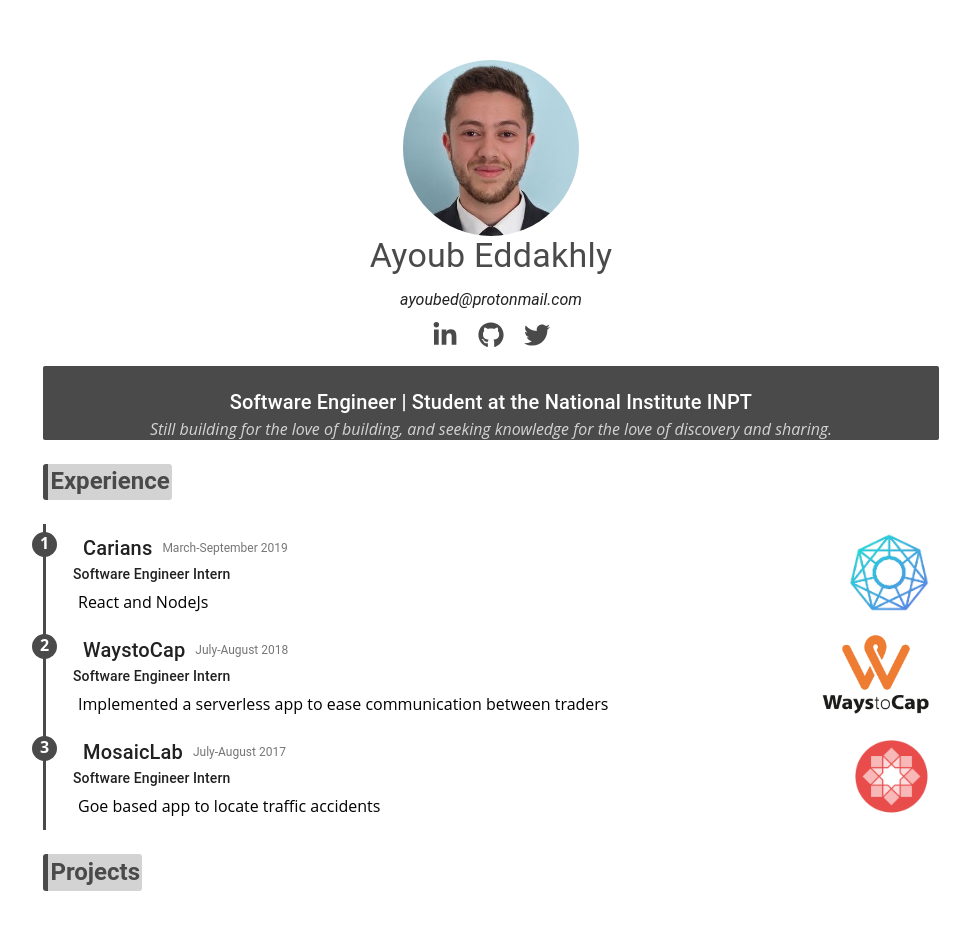
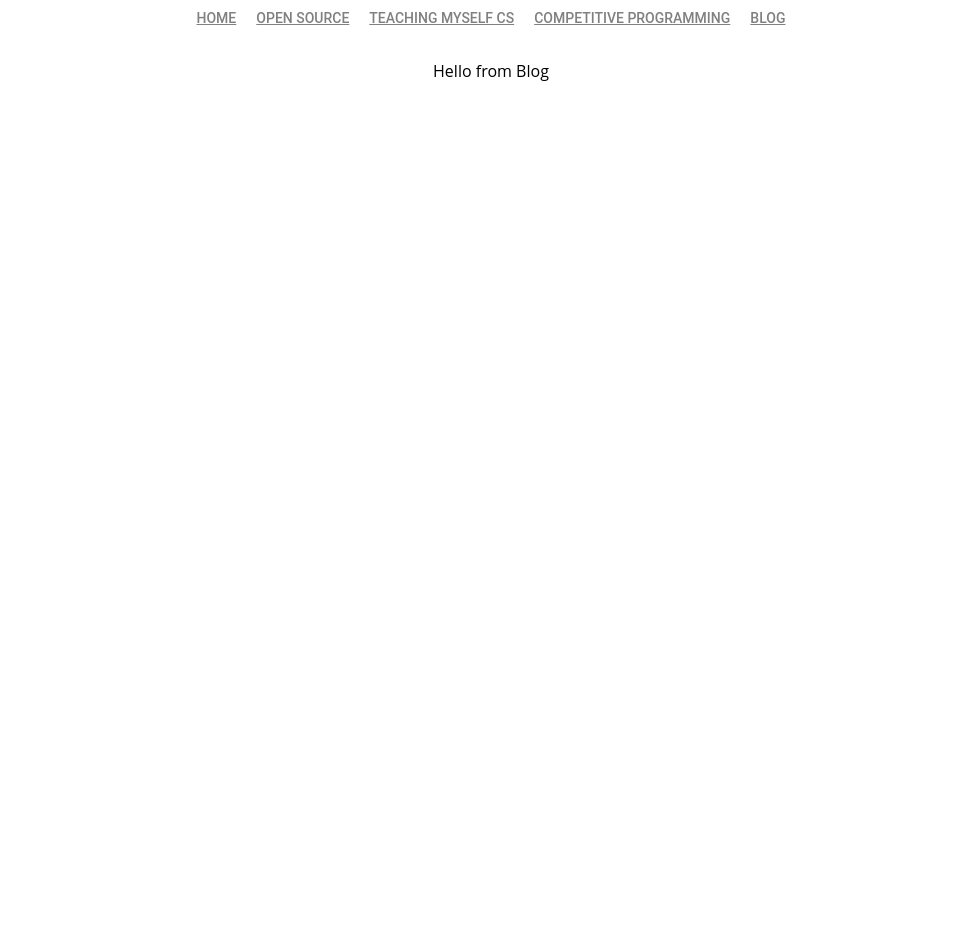
Before and after one commit to AyoubEd-zz/react-markdown-blogging-platform, a React (Create React App) app: page /blog/1 in a window 1280 px wide. Shown: the top 930 px of the page, without its empty margins (149-1119 px from the left). After the commit the page ends 800 px from the top, so only its background shows below. Built offline with nearby package versions, Linux system fonts and the light colour scheme; grey boxes are pictures that could not be loaded.

Commit message:
navbar router

```diff
--- a/package.json
+++ b/package.json
@@ -10,6 +10,7 @@
     "react": "^16.8.3",
     "react-dom": "^16.8.3",
     "react-icons": "^3.4.0",
+    "react-router-dom": "^4.3.1",
     "react-scripts": "2.1.5"
   },
   "scripts": {
--- a/src/App.css
+++ b/src/components/App.css
@@ -1,6 +1,5 @@
 .App {
   text-align: center;
-  padding-top: 60px;
   padding-left: 15vw;
   padding-right: 15vw;
 }
--- a/src/App.js
+++ b/src/components/App.js
@@ -1,13 +1,13 @@
 import React, { Component } from "react";
 //Material UI Imports
-import Typography from "@material-ui/core/Typography";
+import { Typography } from "@material-ui/core";
 import { withStyles } from "@material-ui/core/styles";
 import { FaGithub, FaLinkedinIn, FaTwitter } from "react-icons/fa";
 // import { Github, Linkedin } from "@material-ui/icons";
 //Components
 //Files
-import profile from "./assets/profile.png";
-import { data } from "./resumeInfo";
+import profile from "../assets/profile.png";
+import { data } from "../resumeInfo";
 import "./App.css";
 
 const gray = "rgb(74, 74, 74)";
@@ -62,6 +62,7 @@ const style = {
     content: "attr(date)"
   },
   tag: {
+    position: "absolute",
     background: gray,
     height: "25px",
     width: "25px",
@@ -78,8 +79,8 @@ const style = {
     padding: "0 1em"
   },
   videoContainer: {
-    flex: 1,
-    width: "600px",
+    flexGrow: 1,
+    width: "200px",
     height: "auto",
     alignSelf: "flex-start",
     margin: "0.5em"
@@ -174,8 +175,8 @@ class App extends Component {
                     </Typography>
                   </div>
                   <img
-                    src={require(`./assets/${ele.logo}.png`)}
-                    alt="wy"
+                    src={require(`../assets/${ele.logo}.png`)}
+                    alt="logo"
                     style={{ height: "5em" }}
                   />
                 </div>
@@ -213,20 +214,11 @@ class App extends Component {
           </Typography>
           <div style={{ display: "flex", flexFlow: "row", flexWrap: "wrap" }}>
             <div style={{ flex: 1, minWidth: "300px" }}>
-              <Typography variant="body1" align="left" paragraph>
-                Hello! I'm Ayoub, a Software Engineer interested in design of
-                large systems.
-              </Typography>
-              <Typography variant="body1" align="left" paragraph>
-                I'm a senior at INPT, with a focus on new technologies and
-                fields like AI, Machine Learning, Cloud Computing, and
-                Distributed Systems.
-              </Typography>
-              <Typography variant="body1" align="left" paragraph>
-                I am part of the Competitive Programming Club, where I tutored
-                Algorithms & Data Structures. I was also a tutor at the Web
-                Development Bootcamp that took over Summer 2018.
-              </Typography>
+              {data.aboutme.map(ele => (
+                <Typography variant="body1" align="left" paragraph>
+                  {ele}
+                </Typography>
+              ))}
             </div>
             <div
               style={{
@@ -235,9 +227,9 @@ class App extends Component {
                 minWidth: "300px"
               }}
             >
-              <img src={require(`./assets/lgPie.png`)} />
+              <img src={require(`../assets/lgPie.png`)} />
               <Typography variant="caption">
-                Languages used on my Github account
+                Languages used as reported by Github account.
               </Typography>
             </div>
           </div>
--- /dev/null
+++ b/src/components/blog.js
@@ -0,0 +1,16 @@
+import React, { Component } from "react";
+//Material UI Imports
+import { withStyles } from "@material-ui/core/styles";
+//Components
+//Files
+import "./App.css";
+const style = {};
+
+class Blog extends Component {
+  render() {
+    const { classes } = this.props;
+    return <div className="App">Hello from Blog</div>;
+  }
+}
+
+export default withStyles(style)(Blog);
--- a/src/index.css
+++ b/src/index.css
@@ -9,3 +9,15 @@ body {
 code {
   font-family: "Open Sans";
 }
+
+menuitem {
+  width: "fit-content";
+  margin: "0 10px";
+  color: "gray";
+}
+
+menuitem:hover {
+  cursor: "pointer";
+  color: gray;
+  border-bottom: "2px solid gray";
+}
--- a/src/resumeInfo.js
+++ b/src/resumeInfo.js
@@ -39,5 +39,10 @@ export const data = {
       src: "https://www.youtube.com/embed/HokgRYeD3K0"
     }
   ],
-  images: [{ title: "codeit2017" }]
+  images: [{ title: "codeit2017" }],
+  aboutme: [
+    "Hello! I'm Ayoub, a Software Engineer interested in designing and working on large scale systems.",
+    "I'm a senior at INPT, with a focus on new technologies and fields like AI, Machine Learning, Cloud Computing, and Distributed Systems.",
+    "I am part of the Competitive Programming Club, where I tutored Algorithms & Data Structures. I was also a tutor at several Web Development Bootcamps help in my school."
+  ]
 };
--- /dev/null
+++ b/src/router.js
@@ -0,0 +1,70 @@
+import React from "react";
+import { withStyles } from "@material-ui/core/styles";
+import { BrowserRouter as Router, Route, Link } from "react-router-dom";
+import { Typography } from "@material-ui/core";
+import App from "./components/App";
+import Blog from "./components/blog";
+
+const gray = "rgb(74, 74, 74)";
+
+const styles = {
+  menuItem: {
+    width: "fit-content",
+    margin: "0 10px",
+    color: "gray",
+    "&:hover": {
+      color: gray
+    }
+  }
+};
+
+class RouterComponent extends React.Component {
+  render() {
+    const { classes } = this.props;
+    return (
+      <Router>
+        <div>
+          <div
+            style={{
+              display: "flex",
+              flexFlow: "row",
+              justifyContent: "center",
+              height: "20px",
+              margin: "10px 0 30px"
+            }}
+          >
+            <Typography variant="button">
+              <Link to="/" exact className={classes.menuItem}>
+                Home
+              </Link>
+            </Typography>
+            <Typography variant="button">
+              <Link to="/os" exact className={classes.menuItem}>
+                Open Source
+              </Link>
+            </Typography>
+            <Typography variant="button">
+              <Link to="/tmcs" exact className={classes.menuItem}>
+                Teaching myself cs
+              </Link>
+            </Typography>
+            <Typography variant="button">
+              <Link to="/cp" exact className={classes.menuItem}>
+                Competitive Programming
+              </Link>
+            </Typography>
+            <Typography variant="button">
+              <Link to="/blog" exact className={classes.menuItem}>
+                Blog
+              </Link>
+            </Typography>
+          </div>
+          <Route path="/blog" component={Blog} />
+          <Route path="/" exact component={App} />
+        </div>
+      </Router>
+    );
+  }
+}
+
+export default withStyles(styles)(RouterComponent);
```
Also changed, not shown: src/index.js (+7 -7 lines), 1 other file (tests, documents, lock files or other folders).
